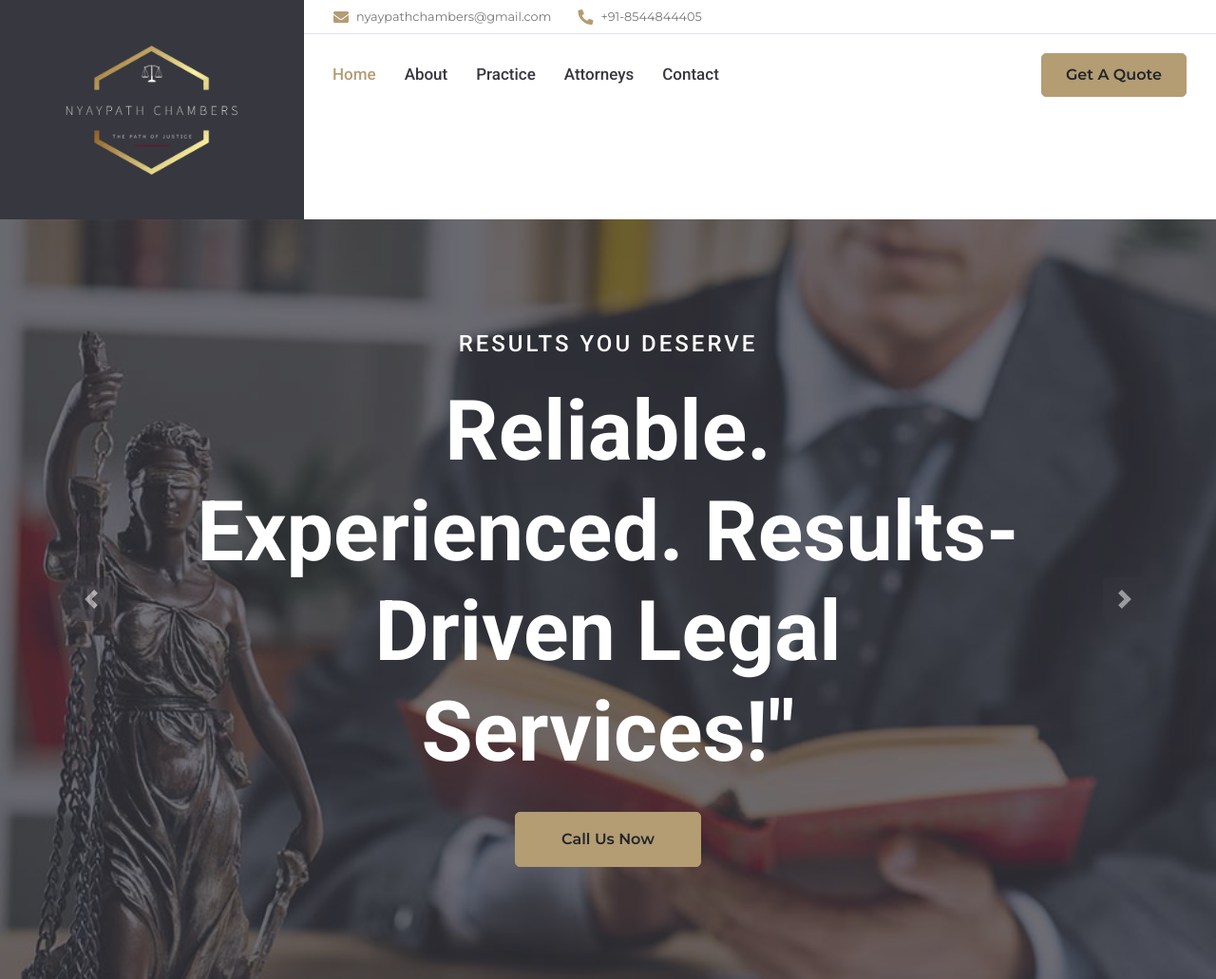
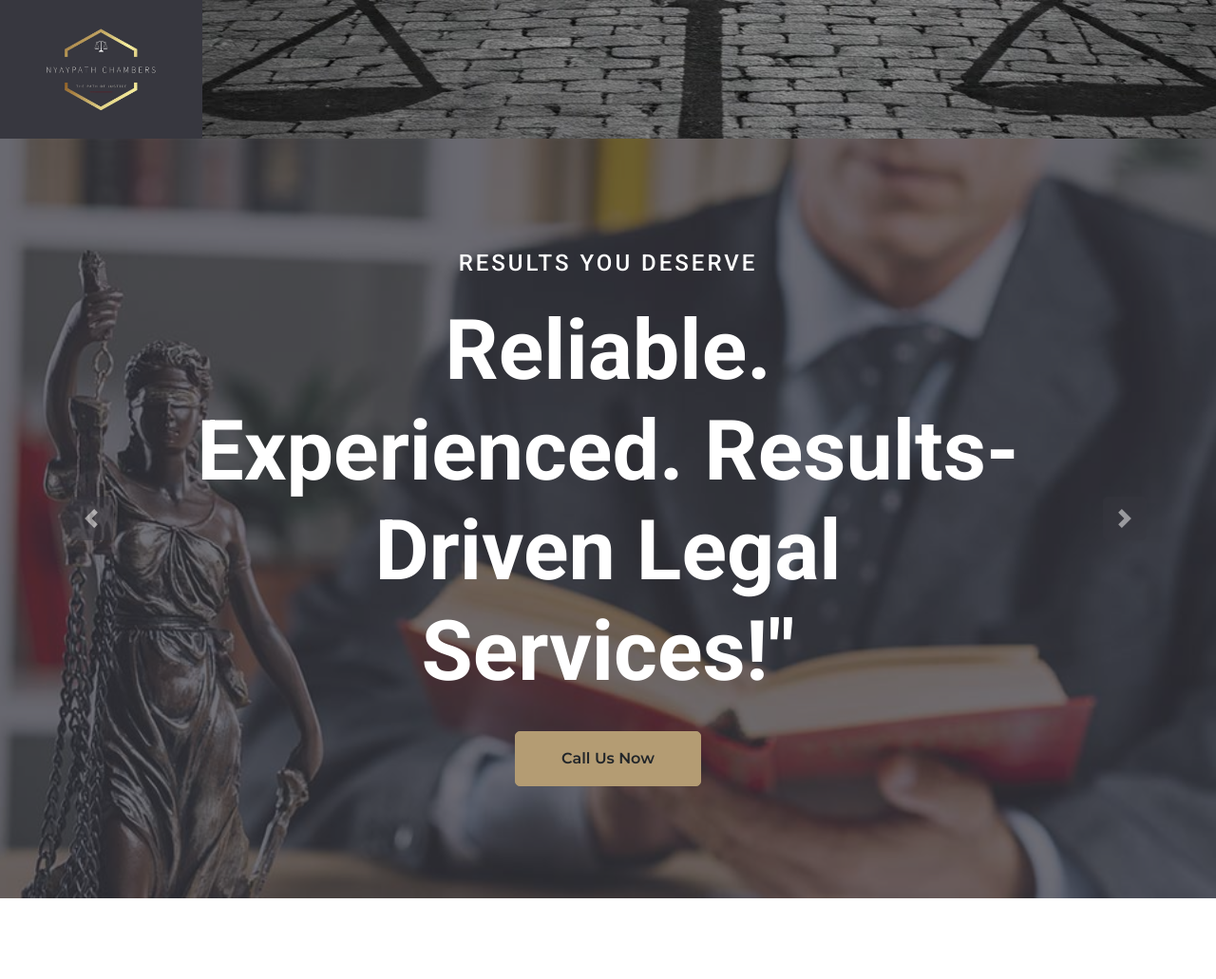
Before and after one commit to isunnynegi/nyaypath, a plain HTML site: page index.html in a window 1280 px wide. Shown: the top 1031 px of the page at 95% size. Drawn offline with nearby package versions, Linux system fonts and the light colour scheme.

Commit message:
css changes

```diff
--- a/index.html
+++ b/index.html
@@ -43,44 +43,13 @@
     <!-- Header Start -->
     <div class="container-fluid">
         <div class="row">
-            <div class="col-lg-3 bg-secondary d-none d-lg-block">
+            <div class="col-lg-2 bg-secondary d-none d-lg-block">
                 <a href="https://www.nyaypathchambers.com" class="navbar-brand w-100 h-100 m-0 p-0 d-flex align-items-center justify-content-center">
                     <!-- <h1 class="m-0 display-4 text-primary text-uppercase">Justice</h1> -->
                     <img src="img/logo.png" style="width:80%"/>
                 </a>
             </div>
-            <div class="col-lg-9">
-                <div class="row bg-white border-bottom d-none d-lg-flex">
-                    <div class="col-lg-7 text-left">
-                        <div class="h-100 d-inline-flex align-items-center py-2 px-3">
-                            <i class="fa fa-envelope text-primary mr-2"></i>
-                            <small>nyaypathchambers@gmail.com</small>
-                        </div>
-                        <div class="h-100 d-inline-flex align-items-center py-2 px-2">
-                            <i class="fa fa-phone-alt text-primary mr-2"></i>
-                            <small>+91-8544844405</small>
-                        </div>
-                    </div>
-                </div>
-                <nav class="navbar navbar-expand-lg bg-white navbar-light p-0">
-                    <a href="https://www.nyaypathchambers.com" class="navbar-brand d-block d-lg-none">
-                        <h1 class="m-0 display-4 text-primary text-uppercase">Justice</h1>
-                    </a>
-                    <button type="button" class="navbar-toggler" data-toggle="collapse" data-target="#navbarCollapse">
-                        <span class="navbar-toggler-icon"></span>
-                    </button>
-                    <div class="collapse navbar-collapse justify-content-between" id="navbarCollapse">
-                        <div class="navbar-nav mr-auto py-0">
-                            <a href="https://www.nyaypathchambers.com" class="nav-item nav-link active">Home</a>
-                            <a href="https://www.nyaypathchambers.com/about.html" class="nav-item nav-link">About</a>
-                            <a href="https://www.nyaypathchambers.com/service.html" class="nav-item nav-link">Practice</a>
-                            <a href="https://www.nyaypathchambers.com/team.html" class="nav-item nav-link">Attorneys</a>
-
-                            <a href="https://www.nyaypathchambers.com/contact.html" class="nav-item nav-link">Contact</a>
-                        </div>
-                        <a href="https://www.nyaypathchambers.com/contact.html" class="btn btn-primary mr-3 d-none d-lg-block">Get A Quote</a>
-                    </div>
-                </nav>
+            <div class="col-lg-10" style="background-image: url('./img/banner.jpeg'); background-position: center 320px;">
             </div>
         </div>
     </div>
```
Also changed, not shown: img/banner.jpeg (added).
